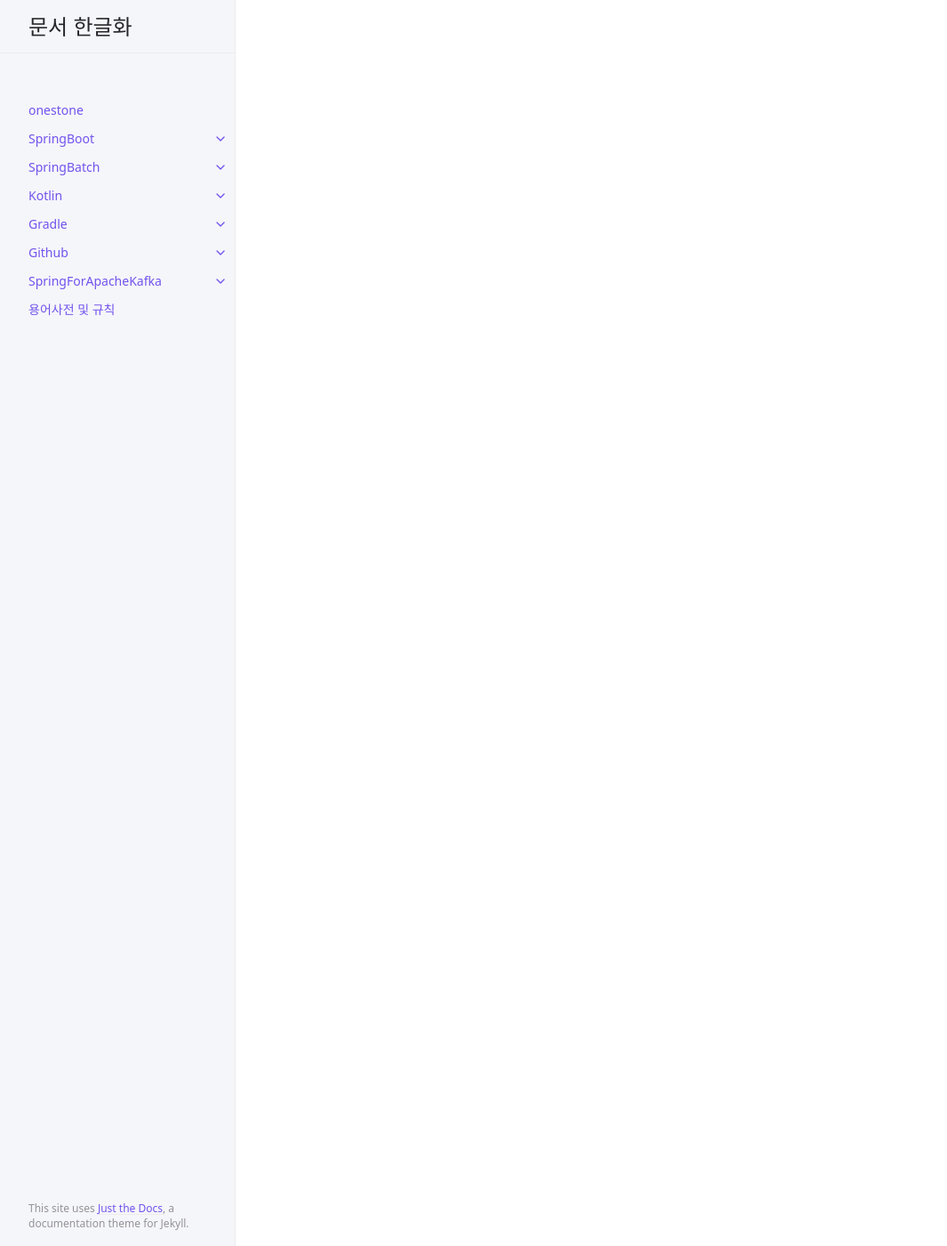
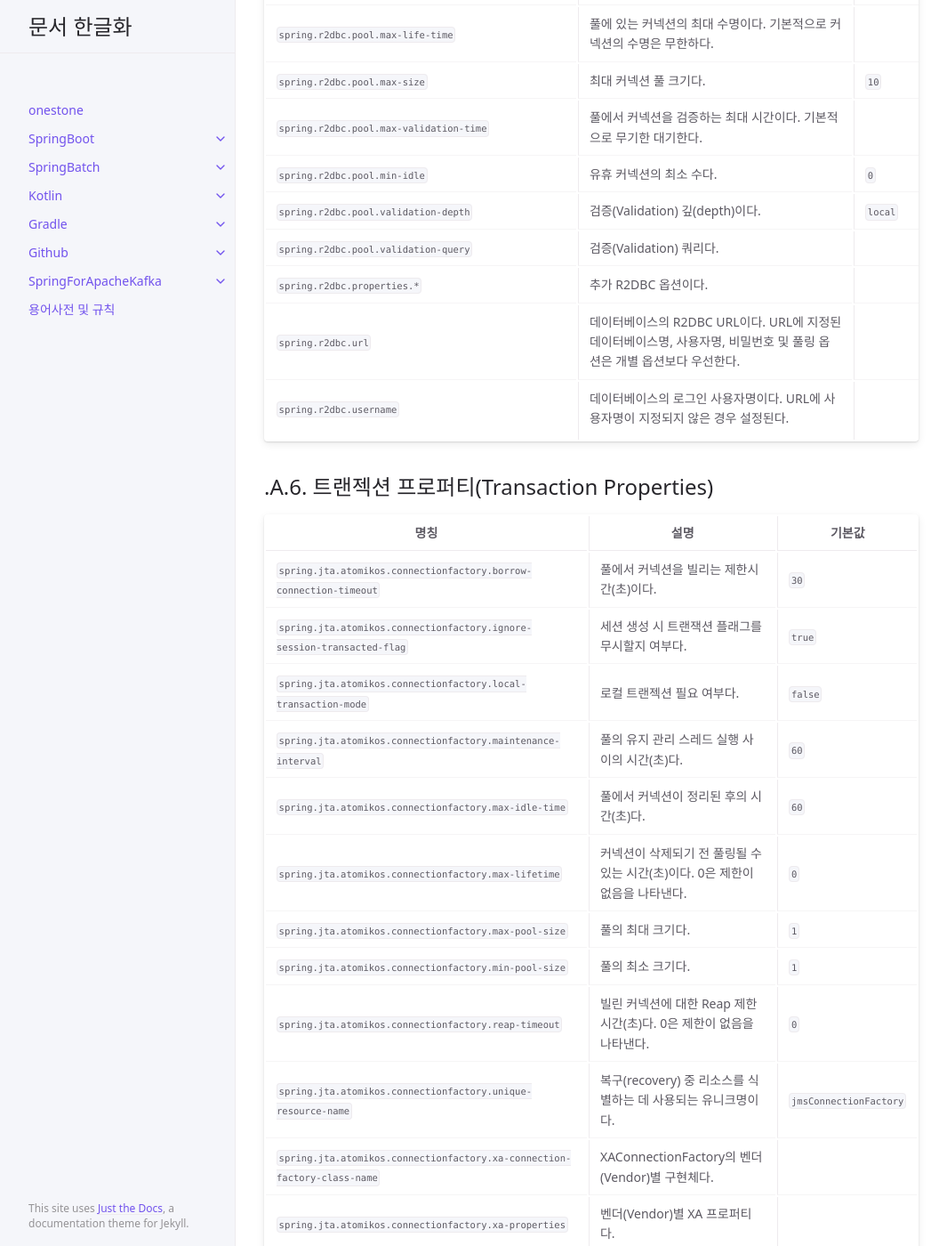
Before and after one commit to onestone9900/onestone9900.github.io, a Jekyll site: the page built from docs/spring_boot/3.1.1/spring_boot/19.appendices.md, in a window 1280 px wide and 1400 px high, scrolled down 26949 px. Shown: the whole window at 89% size, without its empty margins (107-1172 px from the left). Built offline with Jekyll 4.4.1, drawn with Linux system fonts in a browser that asks for light colours; some of the changed text lies outside the part shown.

Commit message:
docs: spring boot - ## .A.5. 데이터 프로퍼티(Data Properties), ## .A.6. 트랜젝션 프로퍼티(Transaction Properties)

```diff
--- a/docs/spring_boot/3.1.1/spring_boot/19.appendices.md
+++ b/docs/spring_boot/3.1.1/spring_boot/19.appendices.md
@@ -199,7 +199,7 @@ nav_order: 19
 |`spring.jackson.visibility.*`|자동 감지되는 메서드(및 필드)을 제한하는 데 사용할 수 있는 Jackson 가시성 임계값이다.||
 
 
-## .A.5. Data Properties
+## .A.5. 데이터 프로퍼티(Data Properties)
 
 |명칭|설명|기본값|
 |---|---|---|
@@ -413,3 +413,57 @@ nav_order: 19
 |`spring.neo4j.security.encrypted`|드라이버가 암호화된 트래픽을 사용해야 하는지 여부다.|`false`|
 |`spring.neo4j.security.hostname-verification-enabled`|호스트명 확인이 필요한지 여부다.|`true`|
 |`spring.neo4j.security.trust-strategy`|사용할 신뢰 전략이다.|`trust-system-ca-signed-certificates`|
+|`spring.neo4j.uri`|드라이버가 사용하는 URI이다.|`bolt://localhost:7687`|
+|`spring.r2dbc.generate-unique-name`|임의의 데이터베이스명을 생성할지 여부다. 활성화되면 구성된 명칭을 무시한다.|`false`|
+|`spring.r2dbc.name`|데이터베이스명이다. URL에 명칭이 지정되지 않은 경우 설정된다. 임베디드 데이터베이스를 사용하는 경우 기본값은 "testdb"다.||
+|`spring.r2dbc.password`|데이터베이스의 로그인 비밀번호다. URL에 비밀번호가 지정되지 않은 경우 설정된다.||
+|`spring.r2dbc.pool.enabled`|풀링 활성화 여부다. r2dbc-pool이 필요하다.|`true`|
+|`spring.r2dbc.pool.initial-size`|초기 커넥션 풀의 크기다.|`10`|
+|`spring.r2dbc.pool.max-acquire-time`|풀에서 커넥션을 얻는 데 걸리는 최대 시간입니다. 기본적으로 무기한 대기한다.||
+|`spring.r2dbc.pool.max-create-connection-time`|새 커넥션이 생성될 때까지 기다리는 최대 시간이다. 기본적으로 무기한 대기한다.||
+|`spring.r2dbc.pool.max-idle-time`|커넥션이 풀에서 유휴 상태(idle)로 유지되도록 허용되는 최대 시간이다.|`30m`|
+|`spring.r2dbc.pool.max-life-time`|풀에 있는 커넥션의 최대 수명이다. 기본적으로 커넥션의 수명은 무한하다.||
+|`spring.r2dbc.pool.max-size`|최대 커넥션 풀 크기다.|`10`|
+|`spring.r2dbc.pool.max-validation-time`|풀에서 커넥션을 검증하는 최대 시간이다. 기본적으로 무기한 대기한다.||
+|`spring.r2dbc.pool.min-idle`|유휴 커넥션의 최소 수다.|`0`|
+|`spring.r2dbc.pool.validation-depth`|검증(Validation) 깊(depth)이다.|`local`|
+|`spring.r2dbc.pool.validation-query`|검증(Validation) 쿼리다.||
+|`spring.r2dbc.properties.*`|추가 R2DBC 옵션이다.||
+|`spring.r2dbc.url`|데이터베이스의 R2DBC URL이다. URL에 지정된 데이터베이스명, 사용자명, 비밀번호 및 풀링 옵션은 개별 옵션보다 우선한다.||
+|`spring.r2dbc.username`|데이터베이스의 로그인 사용자명이다. URL에 사용자명이 지정되지 않은 경우 설정된다.||
+
+
+## .A.6. 트랜젝션 프로퍼티(Transaction Properties)
+
+|명칭|설명|기본값|
+|---|---|---|
+|`spring.jta.atomikos.connectionfactory.borrow-connection-timeout`|풀에서 커넥션을 빌리는 제한시간(초)이다.|`30`|
+|`spring.jta.atomikos.connectionfactory.ignore-session-transacted-flag`|세션 생성 시 트랜잭션 플래그를 무시할지 여부다.|`true`|
+|`spring.jta.atomikos.connectionfactory.local-transaction-mode`|로컬 트랜젝션 필요 여부다.|`false`|
+|`spring.jta.atomikos.connectionfactory.maintenance-interval`|풀의 유지 관리 스레드 실행 사이의 시간(초)다.|`60`|
+|`spring.jta.atomikos.connectionfactory.max-idle-time`|풀에서 커넥션이 정리된 후의 시간(초)다.|`60`|
+|`spring.jta.atomikos.connectionfactory.max-lifetime`|커넥션이 삭제되기 전 풀링될 수 있는 시간(초)이다. 0은 제한이 없음을 나타낸다.|`0`|
+|`spring.jta.atomikos.connectionfactory.max-pool-size`|풀의 최대 크기다.|`1`|
+|`spring.jta.atomikos.connectionfactory.min-pool-size`|풀의 최소 크기다.|`1`|
+|`spring.jta.atomikos.connectionfactory.reap-timeout`|빌린 커넥션에 대한 Reap 제한 시간(초)다. 0은 제한이 없음을 나타낸다.|`0`|
+|`spring.jta.atomikos.connectionfactory.unique-resource-name`|복구(recovery) 중 리소스를 식별하는 데 사용되는 유니크명이다.|`jmsConnectionFactory`|
+|`spring.jta.atomikos.connectionfactory.xa-connection-factory-class-name`|XAConnectionFactory의 벤더(Vendor)별 구현체다.||
+|`spring.jta.atomikos.connectionfactory.xa-properties`|벤더(Vendor)별 XA 프로퍼티다.||
+|`spring.jta.atomikos.datasource.borrow-connection-timeout`|풀에서 커넥션을 빌리는 시간제한(초)이다.|`30`|
+|`spring.jta.atomikos.datasource.concurrent-connection-validation`|동시(concurrent) 커넥션 검증 사용 여부다.|`true`|
+|`spring.jta.atomikos.datasource.default-isolation-level`|풀에서 제공하는 커넥션의 기본 격리 레벨이다.||
+|`spring.jta.atomikos.datasource.login-timeout`|데이터베이스 커넥션 설정에 대한 시간제한(초)이다.|`0`|
+|`spring.jta.atomikos.datasource.maintenance-interval`|풀의 유지 관리 스레드 실행 사이의 시간(초)다.|`60`|
+
+|`spring.jta.atomikos.datasource.max-idle-time`|풀에서 커넥션이 정리된 후의 시간(초)다.|`60`|
+|`spring.jta.atomikos.datasource.max-lifetime`|커넥션이 삭제되기 전 풀링될 수 있는 시간(초)이다. 0은 제한 없음을 나타낸다.|`0`|
+|`spring.jta.atomikos.datasource.max-pool-size`|풀의 최대 크기다.|`1`|
+|`spring.jta.atomikos.datasource.min-pool-size`|풀의 최소 크기다.|`1`|
+|`spring.jta.atomikos.datasource.reap-timeout`|빌린 커넥션에 대한 Reap 제한 시간(초)다. 0은 제한이 없음을 나타낸다.|`0`|
+|`spring.jta.atomikos.datasource.test-query`|커넥션을 반환하기 전 커넥션의 유효성을 검사하는 데 사용되는 SQL 쿼리 또는 문장(statement)이다.||
+|`spring.jta.atomikos.datasource.unique-resource-name`|복구 중 리소스를 식별하는 데 사용되는 유니크명칭이다.|`dataSource`|
+|`spring.jta.atomikos.datasource.xa-data-source-class-name`|XAConnectionFactory의 벤더별 구현이다.||
+|`spring.jta.atomikos.datasource.xa-properties`|벤더별 XA 프로퍼티다.||
+|`spring.jta.enabled`|JTA 지원 활성화 여부다.|`true`|
+|`spring.transaction.default-timeout`|기본 트랜잭션 제한시간이다. 기간(duration) 접미사를 지정하지 않으면 초(seconds)가 사용된다.||
+|`spring.transaction.rollback-on-commit-failure`|커밋 실패 시 롤백 여부다.||
```
